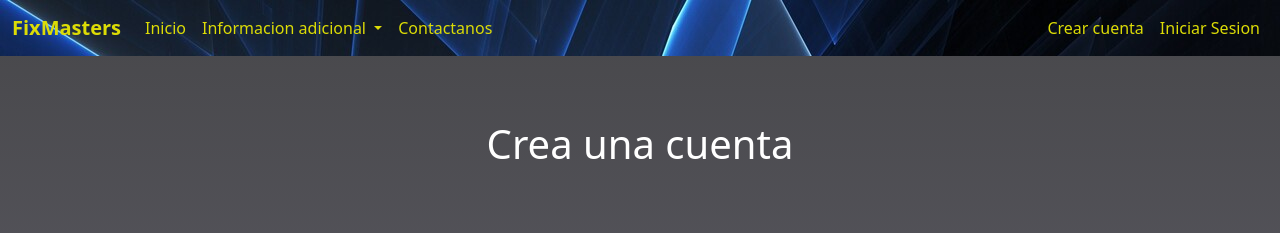
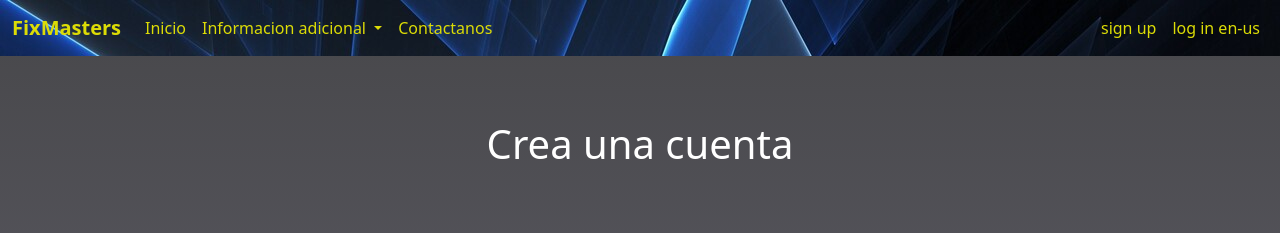
Before and after one commit to x4leqxinn/english-dj-web, a Django app: page /crearCuenta/ in a window 1280 px wide. Shown: the top 233 px of the page. Run offline with Django 4.2, Linux system fonts and the light colour scheme.

Commit message:
ADD: Translations

```diff
--- a/web_prueba_ingles/templates/base.html
+++ b/web_prueba_ingles/templates/base.html
@@ -1,4 +1,6 @@
 {% load static %}
+{% load i18n %}
+
 <!DOCTYPE html>
 <html lang="es">
 
@@ -79,12 +81,12 @@
                     {% else %}
                         <li class="nav-item">
                             <a class="nav-link active seleccionClaro" id="letras" aria-current="page"
-                                href="{%url 'Crear cuenta.html'%}">Crear cuenta</a>
+                                href="{%url 'Crear cuenta.html'%}">{% trans "sign up" %}</a>
                         </li>
-
+                        {% get_current_language as LANGUAGE_CODE %}
                         <li class="nav-item">
                             <a class="nav-link active seleccionClaro" id="letras" aria-current="page"
-                                href="{%url 'Iniciar Sesion.html'%}">Iniciar Sesion</a>
+                                href="{%url 'Iniciar Sesion.html'%}">{% trans "log in" %} {{ LANGUAGE_CODE }}</a>
                         </li>
                     {% endif %}
 
```
